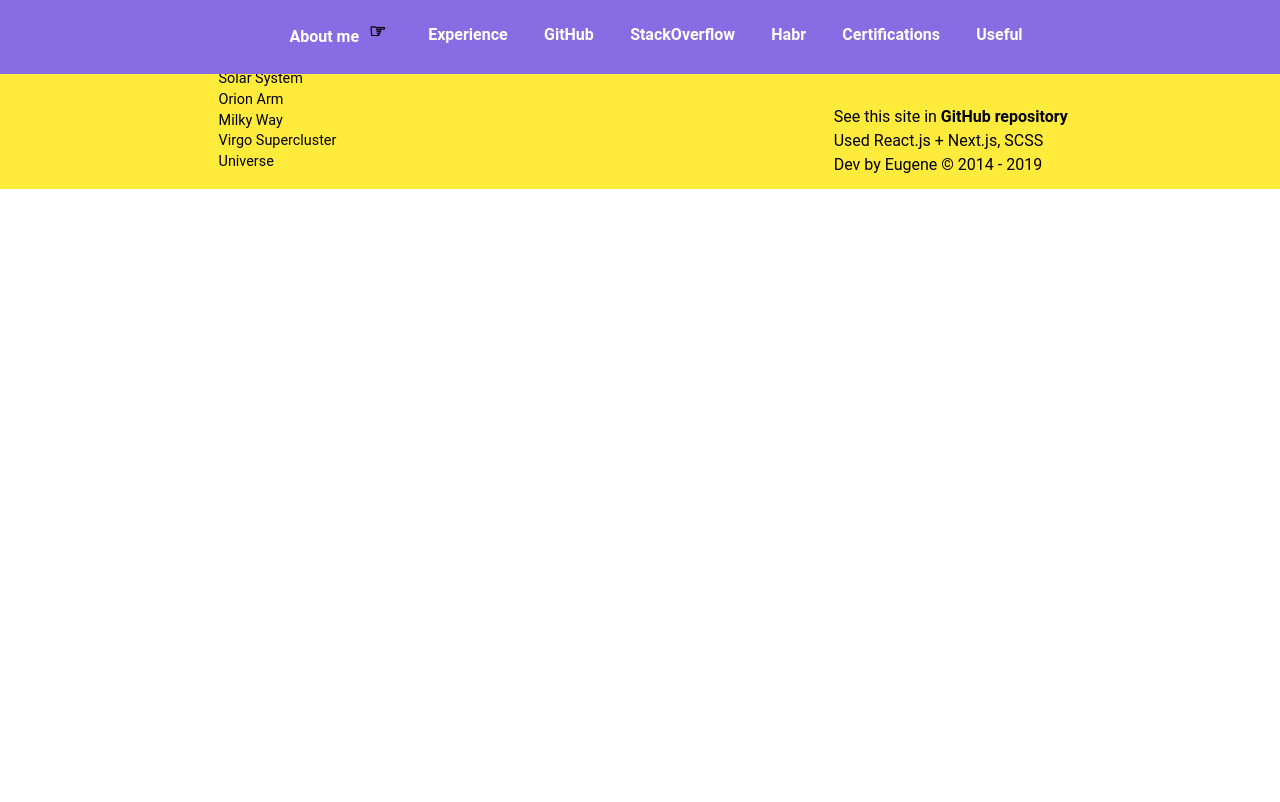
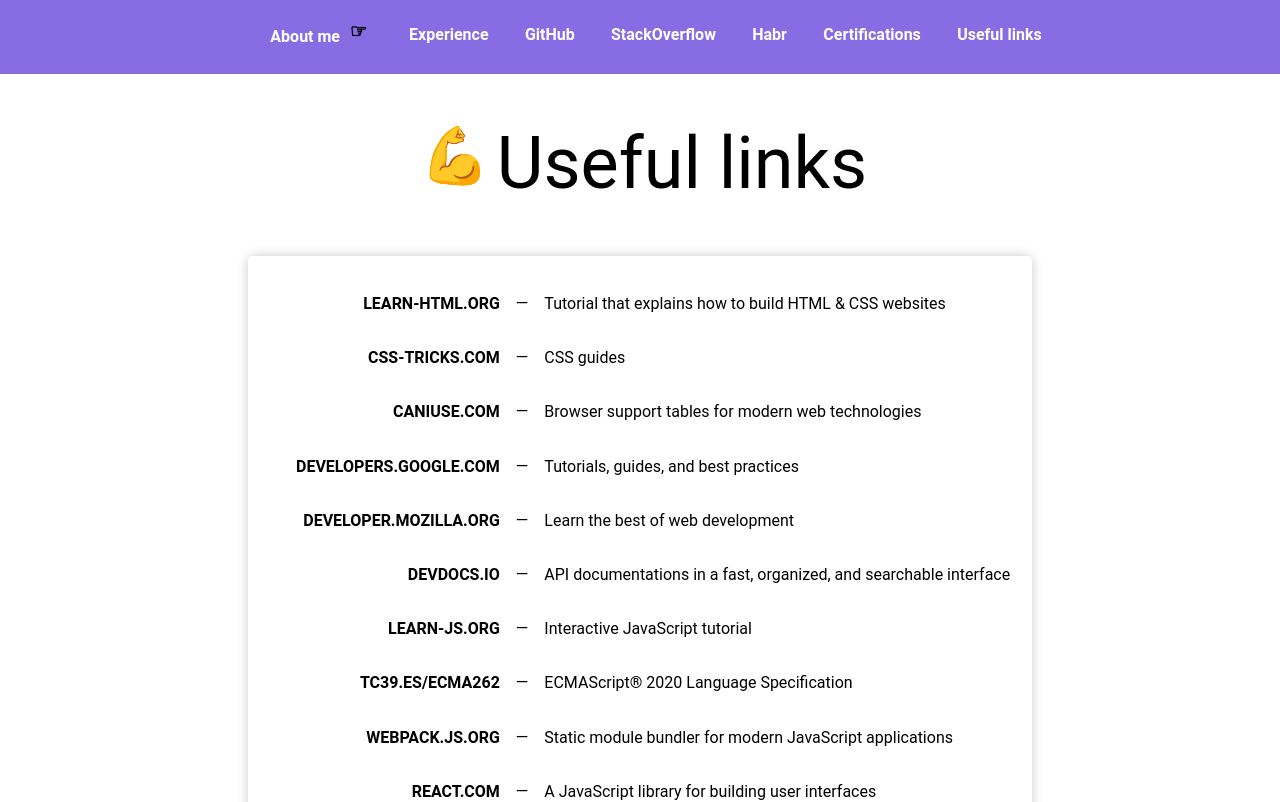
Before and after one commit to it-efrem/it-efrem.com, a Next.js app: page /useful_for_developers in a window 1280 px wide. Shown: the top 802 px of the page. Built offline with nearby package versions, Linux system fonts and the light colour scheme.

Commit message:
Useful links -> content

```diff
--- a/components/Smart/Header/index.js
+++ b/components/Smart/Header/index.js
@@ -91,7 +91,7 @@
     },
     {
         icon: 'fas fa-heart',
-        label: 'Useful',
+        label: 'Useful links',
         path: '/useful_for_developers'
     },
 ];
--- a/components/Smart/Header/style.scss
+++ b/components/Smart/Header/style.scss
@@ -15,6 +15,10 @@
   background: $main-container_color;
   z-index: 2;
   transition: 0.3s;
+
+  & + article {
+    padding-top: 5em;
+  }
 
   nav {
     max-width: max-content;
--- a/components/Smart/PageContent/index.js
+++ b/components/Smart/PageContent/index.js
@@ -3,9 +3,7 @@
 export default function PageContent({children}) {
     return (
         <section className='PageContent'>
-            <article>
-                {children}
-            </article>
+            {children}
         </section>
     )
 }
--- a/pages/style.scss
+++ b/pages/style.scss
@@ -2,6 +2,38 @@
   min-height: 100vh;
   position: relative;
   font-family: 'Roboto', sans-serif;
+}
+
+article {
+  display: flex;
+  flex-direction: column;
+  align-items: center;
+  width: 100%;
+}
+
+h1, h2 {
+  margin: 3em 0 1.5em;
+  white-space: nowrap;
+  font-weight: normal;
+
+  span {
+    font-size: 3.5em;
+  }
+
+  mark {
+    font-size: 3em;
+    vertical-align: top;
+  }
+}
+
+h1 {
+  span {
+    font-size: 4.5em;
+  }
+
+  mark {
+    font-size: 3.5em;
+  }
 }
 
 .link {
@@ -13,14 +45,6 @@
     border-color: black;
     cursor: pointer;
   }
-}
-
-mark {
-  background-color: transparent;
-  font-family: "Segoe UI Emoji", "Apple Color Emoji", "Noto Color Emoji", sans-serif;
-  min-width: 1.5em;
-  display: inline-block;
-  text-align: center;
 }
 
 .shadow-block {
@@ -72,3 +96,11 @@
     }
   }
 }
+
+mark {
+  background-color: transparent;
+  font-family: "Segoe UI Emoji", "Apple Color Emoji", "Noto Color Emoji", sans-serif;
+  min-width: 1.5em;
+  display: inline-block;
+  text-align: center;
+}
--- a/pages/useful_for_developers/index.js
+++ b/pages/useful_for_developers/index.js
@@ -1,13 +1,54 @@
 import Head from 'next/head';
+import "./style.scss";
 
 const links = [
     {
+        link: 'https://learn-html.org/',
+        title: 'Tutorial that explains how to build HTML & CSS websites',
+    },
+    {
         link: 'https://css-tricks.com/',
-        title: '',
+        title: 'CSS guides',
+    },
+    {
+        link: 'https://caniuse.com/',
+        title: 'Browser support tables for modern web technologies',
+    },
+    {
+        link: 'https://developers.google.com/web',
+        title: 'Tutorials, guides, and best practices',
+    },
+    {
+        link: 'https://developer.mozilla.org/',
+        title: 'Learn the best of web development',
+    },
+    {
+        link: 'https://devdocs.io/',
+        title: 'API documentations in a fast, organized, and searchable interface',
+    },
+    {
+        link: 'https://learn-js.org/',
+        title: 'Interactive JavaScript tutorial',
+    },
+    {
+        link: 'https://tc39.es/ecma262/',
+        title: 'ECMAScript® 2020 Language Specification',
+    },
+    {
+        link: 'https://webpack.js.org/',
+        title: 'Static module bundler for modern JavaScript applications',
+    },
+    {
+        link: 'https://react.com/',
+        title: 'A JavaScript library for building user interfaces',
+    },
+    {
+        link: 'https://flow.org/',
+        title: 'Flow is a static type checker for javascript',
     },
     {
         link: 'https://jestjs.io/',
-        title: '',
+        title: 'Delightful JavaScript Testing Framework with a focus on simplicity',
     },
 ];
 
@@ -17,9 +58,31 @@
             <Head>
                 <title>Eugene Efremov - UsefulForDevelopers | it-efrem.com</title>
             </Head>
-            <div>
-                UsefulForDevelopers
-            </div>
+            <article className='UsefulForDevelopers'>
+                <h1>
+                    <mark>💪</mark>
+                    <span>Useful links</span>
+                </h1>
+                <ul className='shadow-block'>
+                    {links.map(mapLinks)}
+                </ul>
+            </article>
         </>
     )
 }
+
+const regHost = new RegExp(/(:\/\/)(.*)(\/)/);
+
+function mapLinks({link, title}, idx) {
+    const linkFormatted = regHost.exec(link)[2];
+
+    return (
+        <li key={idx}>
+            <a href={link} target='_blank'>
+                <span>{linkFormatted.toUpperCase()}</span>
+                <span>—</span>
+                <span>{title}</span>
+            </a>
+        </li>
+    )
+}
--- /dev/null
+++ b/pages/useful_for_developers/style.scss
@@ -0,0 +1,57 @@
+@import "../variables";
+
+.UsefulForDevelopers {
+  ul {
+    width: 47em;
+    li {
+      margin-bottom: 0.7em;
+
+      &::after {
+        content: '';
+        display: block;
+        position: relative;
+        left: 0.5em;
+        border-bottom: 0.2em solid rgba(136, 133, 187, 0.5);
+        width: 0%;
+        transition: 0.7s;
+      }
+
+      &:hover {
+        &::after {
+          width: calc(100% - 0.5em);
+          transition: 0.7s;
+        }
+      }
+
+      a {
+        padding-top: 1em;
+        padding-bottom: 0.5em;
+        display: flex;
+        color: black;
+
+        &:visited {
+          color: #8885bb;
+        }
+
+        span {
+          display: block;
+          flex-grow: 1;
+          width: 100%;
+          box-sizing: border-box;
+
+          &:nth-child(1) {
+            flex-wrap: nowrap;
+            width: 50%;
+            text-align: right;
+            font-weight: bold;
+          }
+
+          &:nth-child(2) {
+            width: 1em;
+            margin: 0 1em;
+          }
+        }
+      }
+    }
+  }
+}
```
Also changed, not shown: pages/index/index.js (+8 -6 lines), pages/index/style.scss (+0 -19 lines), 1 other file (tests, documents, lock files or other folders).
